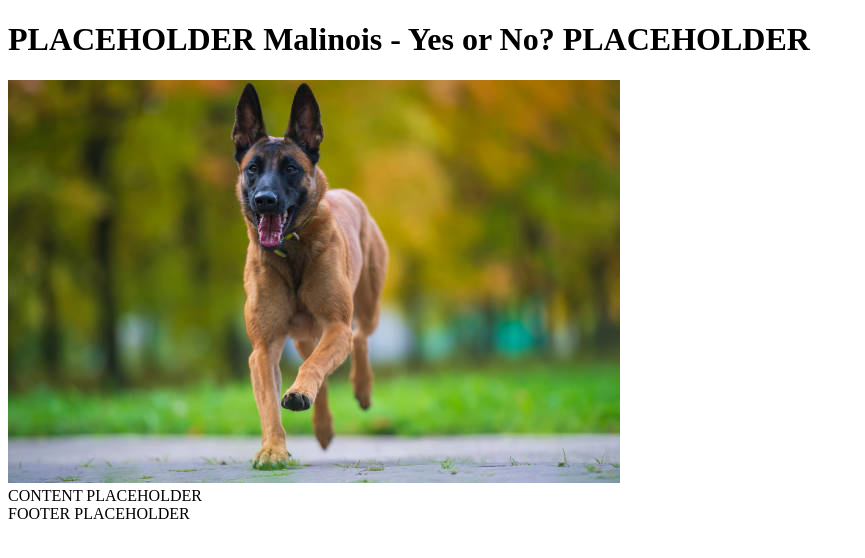
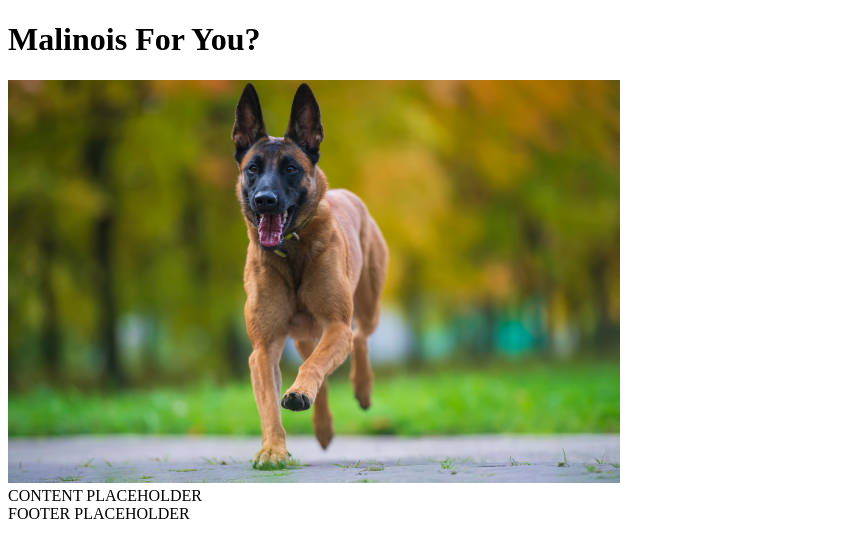
Before and after one commit to slevinln/project01, a plain HTML site: page index.html in a window 1280 px wide. Shown: the whole page, without its empty margins (0-865 px from the left). Drawn offline with Linux system fonts and the light colour scheme.

Commit message:
Change h1 in the header

```diff
--- a/index.html
+++ b/index.html
@@ -15,7 +15,7 @@
 <body>
     <!-- Header -->
     <header>
-        <h1>PLACEHOLDER Malinois - Yes or No? PLACEHOLDER</h1>
+        <h1>Malinois For You?</h1>
         <img src="assets/istockphoto-malinois-front-page-612x403.jpg" alt="A malinois walking towards the camera">
         <nav></nav>
     </header>
```
